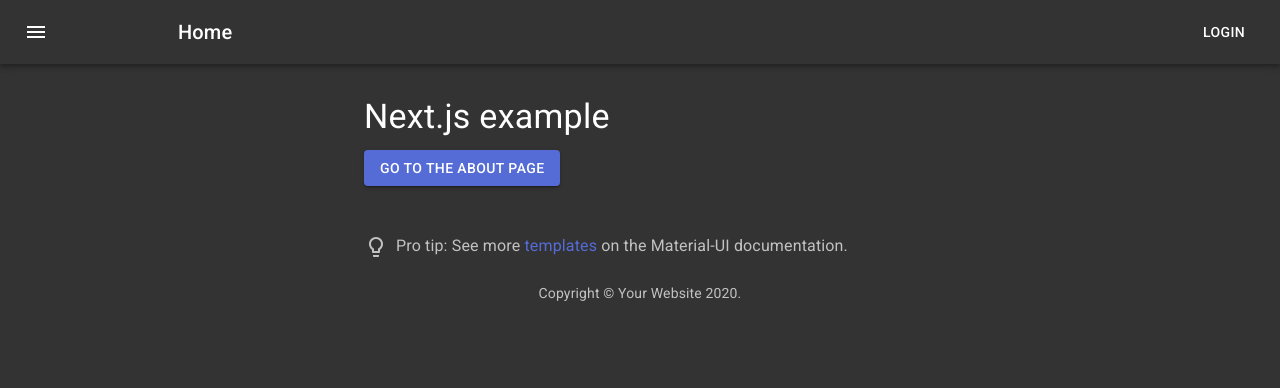
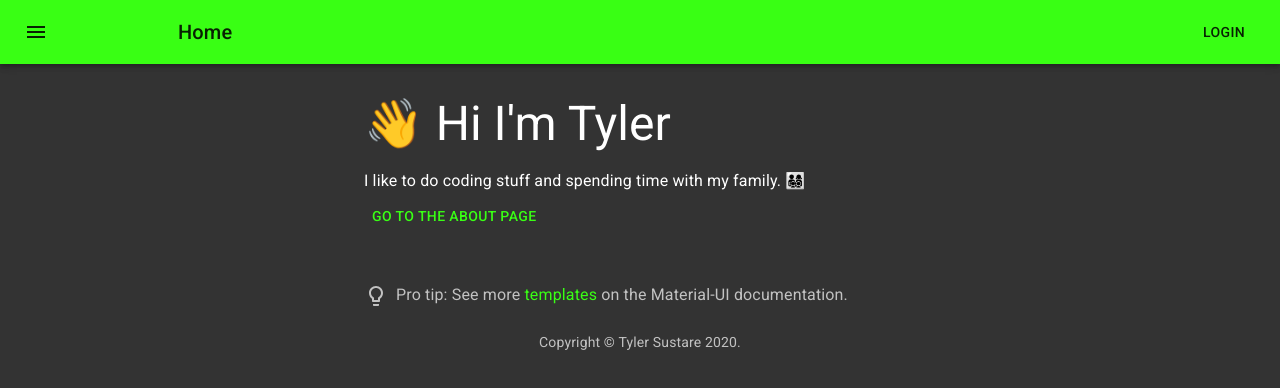
Before and after one commit to TylerSustare/personal-site, a Next.js app: page / in a window 1280 px wide. Shown: the top 388 px of the page. Built offline with nearby package versions, Linux system fonts and the light colour scheme.

Commit message:
colorize

```diff
--- a/src/ButtonAppBar.tsx
+++ b/src/ButtonAppBar.tsx
@@ -1,8 +1,8 @@
 import React, { ReactElement } from 'react';
-import { createStyles, makeStyles, Theme, Toolbar, AppBar, Container, Typography, Button } from '@material-ui/core';
+import { createStyles, makeStyles, Toolbar, AppBar, Container, Typography, Button } from '@material-ui/core';
 import MenuDrawer from './MenuDrawer';
 
-const useStyles = makeStyles((theme: Theme) =>
+const useStyles = makeStyles(() =>
   createStyles({
     root: {
       flexGrow: 1,
@@ -10,9 +10,7 @@ const useStyles = makeStyles((theme: Theme) =>
     title: {
       flexGrow: 1,
     },
-    appBar: {
-      backgroundColor: theme.palette.background.default,
-    },
+    // appBar: { backgroundColor: theme.palette.background.default },
   }),
 );
 
@@ -25,7 +23,7 @@ const ButtonAppBar: React.FC<Props> = ({ title }): ReactElement => {
 
   return (
     <div className={classes.root}>
-      <AppBar className={classes.appBar} position="static">
+      <AppBar position="static">
         <Toolbar>
           <MenuDrawer />
 
--- a/src/Copyright.tsx
+++ b/src/Copyright.tsx
@@ -7,7 +7,7 @@ export default function Copyright(): ReactElement {
     <Typography variant="body2" color="textSecondary" align="center">
       {'Copyright © '}
       <MuiLink color="inherit" href="https://material-ui.com/">
-        Your Website
+        Tyler Sustare
       </MuiLink>{' '}
       {new Date().getFullYear()}
       {'.'}
--- a/src/MenuDrawer.tsx
+++ b/src/MenuDrawer.tsx
@@ -9,12 +9,9 @@ import ListItem from '@material-ui/core/ListItem';
 import ListItemIcon from '@material-ui/core/ListItemIcon';
 import ListItemText from '@material-ui/core/ListItemText';
 import InboxIcon from '@material-ui/icons/MoveToInbox';
-import InfoIcon from '@material-ui/icons/Info';
-import MailIcon from '@material-ui/icons/Mail';
-import HomeIcon from '@material-ui/icons/Home';
+import { Menu, Info, Mail, Home, Work } from '@material-ui/icons';
 import Link from 'next/link';
 
-import MenuIcon from '@material-ui/icons/Menu';
 import { IconButton } from '@material-ui/core';
 
 const useStyles = makeStyles((theme) => ({
@@ -30,6 +27,7 @@ const useStyles = makeStyles((theme) => ({
 }));
 
 type Anchor = 'top' | 'left' | 'bottom' | 'right';
+const drawerDirection = 'left';
 
 export default function MenuDrawer(): ReactElement {
   const classes = useStyles();
@@ -63,19 +61,19 @@ export default function MenuDrawer(): ReactElement {
       <List subheader={<ListSubheader>Pages</ListSubheader>}>
         <Link href="/">
           <ListItem button>
-            <ListItemIcon>{<HomeIcon />}</ListItemIcon>
+            <ListItemIcon>{<Home />}</ListItemIcon>
             <ListItemText primary="Home" />
           </ListItem>
         </Link>
         <Link href="/about">
           <ListItem button>
-            <ListItemIcon>{<InfoIcon />}</ListItemIcon>
+            <ListItemIcon>{<Info />}</ListItemIcon>
             <ListItemText primary="About Me" />
           </ListItem>
         </Link>
         <Link href="/portfolio">
           <ListItem button>
-            <ListItemIcon>{<InfoIcon />}</ListItemIcon>
+            <ListItemIcon>{<Work />}</ListItemIcon>
             <ListItemText primary="Portfolio" />
           </ListItem>
         </Link>
@@ -84,7 +82,7 @@ export default function MenuDrawer(): ReactElement {
       <List>
         {['All mail', 'Trash', 'Spam'].map((text, index) => (
           <ListItem button key={text}>
-            <ListItemIcon>{index % 2 === 0 ? <InboxIcon /> : <MailIcon />}</ListItemIcon>
+            <ListItemIcon>{index % 2 === 0 ? <InboxIcon /> : <Mail />}</ListItemIcon>
             <ListItemText primary={text} />
           </ListItem>
         ))}
@@ -95,16 +93,16 @@ export default function MenuDrawer(): ReactElement {
   return (
     <div>
       <IconButton
-        onClick={toggleDrawer('left', true)}
+        onClick={toggleDrawer(drawerDirection, true)}
         edge="start"
         className={classes.menuButton}
         color="inherit"
         aria-label="menu"
       >
-        <MenuIcon />
+        <Menu />
       </IconButton>
-      <Drawer anchor={'left'} open={state['left']} onClose={toggleDrawer('left', false)}>
-        {list('left')}
+      <Drawer anchor={drawerDirection} open={state[drawerDirection]} onClose={toggleDrawer(drawerDirection, false)}>
+        {list(drawerDirection)}
       </Drawer>
     </div>
   );
--- a/src/home/index.tsx
+++ b/src/home/index.tsx
@@ -12,10 +12,14 @@ const Home = function (): ReactElement {
       <Box display="flex" alignItems="center" justifyContent="center">
         <Container maxWidth="sm">
           <Box my={4}>
-            <Typography variant="h4" component="h1" gutterBottom>
-              Next.js example
+            <Typography variant="h3" component="h1" gutterBottom>
+              👋 Hi I&apos;m Tyler
             </Typography>
-            <LinkButton variant="contained" color="primary" href="/about">
+            <Typography variant="body1" component="p" gutterBottom>
+              I like to do coding stuff and spending time with my family. 👨‍👩‍👧‍👦
+            </Typography>
+
+            <LinkButton variant="text" color="primary" href="/about">
               Go to the about page
             </LinkButton>
             <ProTip />
--- a/src/theme.ts
+++ b/src/theme.ts
@@ -6,7 +6,7 @@ const theme = createMuiTheme({
   palette: {
     type: 'dark',
     primary: {
-      main: '#556cd6',
+      main: '#39ff14',
     },
     secondary: {
       main: '#19857b',
```
Also changed, not shown: 1 other file (tests, documents, lock files or other folders).
